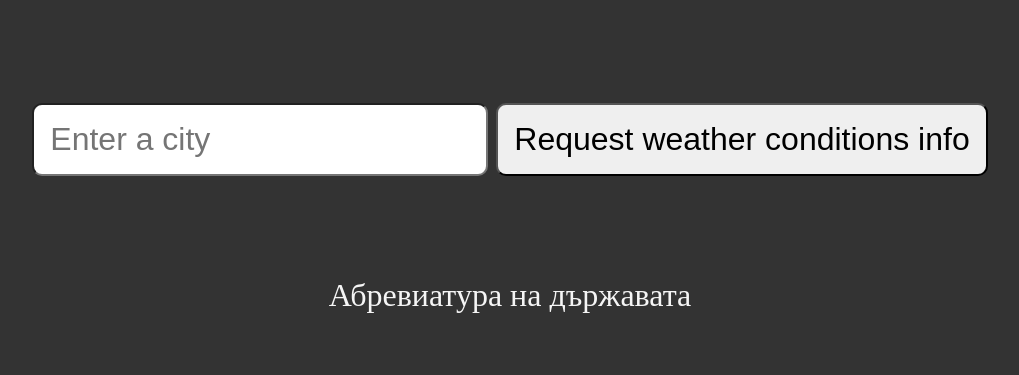
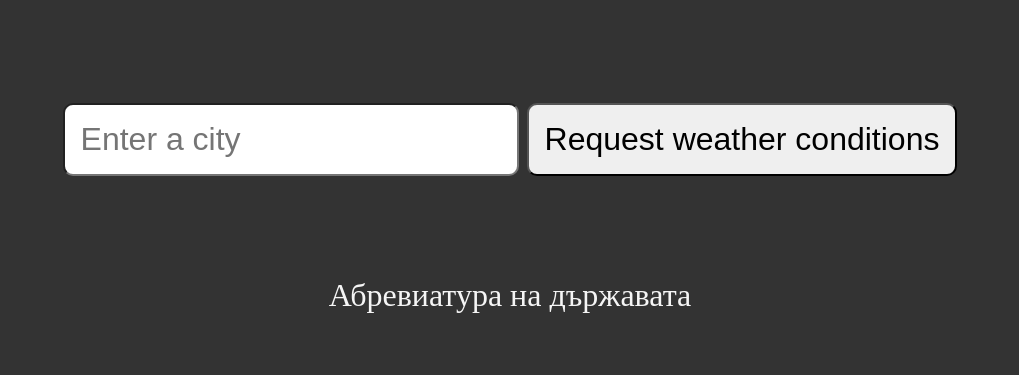
Before and after one commit to Dinamitrii/python-check-weather, a Flask app: template templates/weather.html in a window 1280 px wide. Shown: the part 401-776 px from the top of the page, without its empty margins (130-1149 px from the left). Run offline with Flask 3, Linux system fonts and the light colour scheme; the template is opened without the code that fills it, so the values that code supplies are empty; parts of the project's set-up code (start-up, migrations or seed data) failed here and were passed over.

Commit message:
adding extras

```diff
--- a/templates/weather.html
+++ b/templates/weather.html
@@ -27,7 +27,7 @@
     <input type="text" name="city" id="city"
                                      placeholder="Enter a city"/>
 
-    <button type="submit" itemid="button_weather" onclick="changeButtonText()">Request weather conditions info</button>
+    <button type="submit" itemid="button_weather">Request weather conditions</button>
 </form>
 
 <p>&nbsp;</p>
```
